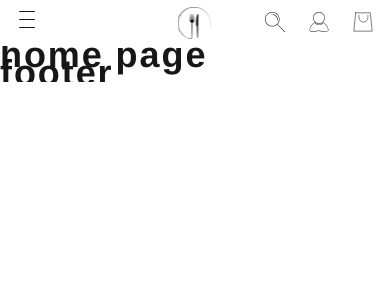
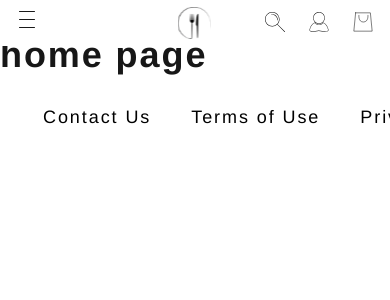
Before and after one commit to keren-elbaz-m/epicure_client, a Next.js app: page / in a window 390 px wide. Shown: the top 300 px of the page. Built offline with nearby package versions, Linux system fonts and the light colour scheme.

Commit message:
footer
Create footer component for mobile and desktop and used text resources instead of hardcoded strings for footer links

```diff
--- /dev/null
+++ b/src/app/assets/styles/footer.module.scss
@@ -0,0 +1,69 @@
+.footerMobileContainer{
+  background-color: #fff;
+  padding: 24px;
+  display: flex;
+  justify-content: flex-start;
+  align-items: flex-start;
+  width: 100%;
+  height: 202px;
+}
+
+.footerDesktopContainer {
+  background-color: #fff;
+  padding: 32px 0;
+  display: flex;
+  justify-content: center;
+  align-items: center;
+  width: 100%;
+  height: auto;
+}
+
+.linksWrapperMobile {
+  display: flex;
+  flex-direction: column;
+  align-items: flex-start;
+  justify-content: flex-start;
+  width: 100%;
+  max-width: 377px;
+  height: 100%;
+  gap: 16px;
+  padding-left: 19px;
+}
+
+.linksWrapperDesktop {
+  display: flex;
+  flex-direction: row;
+  justify-content: space-between;
+  align-items: center;
+  width: 419px;
+  max-width: 1400px;
+  height: 22px;
+  padding: 32px 19px;
+}
+.footerLinks {
+  display: flex;
+  flex-direction: row;
+  gap: 40px;
+}
+
+.footerLink {
+  font-family: Helvetica Neue;
+  font-weight: 200;
+  font-size: 18px;
+  line-height: 100%;
+  letter-spacing: 1.92px;
+  display: flex;
+  flex-direction: column;
+  text-align: left;
+  padding: 20px 0;
+  white-space: nowrap;
+
+  a {
+    color: #000;
+    text-decoration: none;
+
+    &:hover {
+      text-decoration: underline;
+    }
+  }
+}
--- a/src/app/components/Footer.tsx
+++ /dev/null
@@ -1,5 +0,0 @@
-export default function Footer() {
-    return (
-      <h1>footer</h1>
-    );
-  }
--- /dev/null
+++ b/src/app/components/footer/Footer.tsx
@@ -0,0 +1,25 @@
+'use client'
+import { navbarFooterLinks } from "@/app/data/link";
+import { useScreenType } from "@/app/hooks/useScreenType";
+import { screenType } from "@/app/types";
+import Link from "next/link";
+import styles from "@/app/assets/styles/footer.module.scss";
+
+export default function Footer() {
+  const screen = useScreenType();
+  const isMobile = screen === screenType.MOBILE;
+
+  return (
+    <footer className={isMobile ? styles.footerMobileContainer : styles.footerDesktopContainer}>
+        <div className={isMobile ? styles.linksWrapperMobile : styles.linksWrapperDesktop}>
+          <div className={styles.footerLinks}>
+            {navbarFooterLinks.map((link)=>(
+              <div key={link.path} className={styles.footerLink}>
+                <Link href={link.path}>{link.label}</Link>
+              </div>
+            ))}
+          </div>
+        </div>
+    </footer>
+  );
+}
--- a/src/app/components/navbar/components/Navbar/NavbarDesktop.tsx
+++ b/src/app/components/navbar/components/Navbar/NavbarDesktop.tsx
@@ -9,8 +9,9 @@ import shopping_bag_icon from "@/app/assets/icons/shopping_bag_icon.svg";
 
 import { DropDownType } from "@/app/types";
 import Cart from "@/app/components/cart/cart";
-import { ReactNode, useState } from "react";
+import { useState } from "react";
 import DropDown from "../dropDown/DropDown";
+import { RESOURES } from "@/app/data/text";
 
 export default function NavbarDesktop() {
 
@@ -28,7 +29,7 @@ export default function NavbarDesktop() {
           </div>
 
           <span className={styles.brand}>
-            Epicure
+            {RESOURES.app.appName}
           </span>
 
           <div className={styles.links}>
--- /dev/null
+++ b/src/app/data/text.ts
@@ -0,0 +1,8 @@
+export const RESOURES = {
+    app: {
+        appName: 'Epicure',
+    },
+    homepage: {
+
+    }
+}
--- a/src/app/layout.tsx
+++ b/src/app/layout.tsx
@@ -2,7 +2,8 @@ import type { Metadata } from "next";
 import { Geist, Geist_Mono } from "next/font/google";
 import "./globals.css";
 import Navbar from "./components/navbar/components/Navbar/Navbar";
-import Footer from "./components/Footer";
+import Footer from "@/app/components/footer/Footer";
+
 
 const geistSans = Geist({
   variable: "--font-geist-sans",
```
